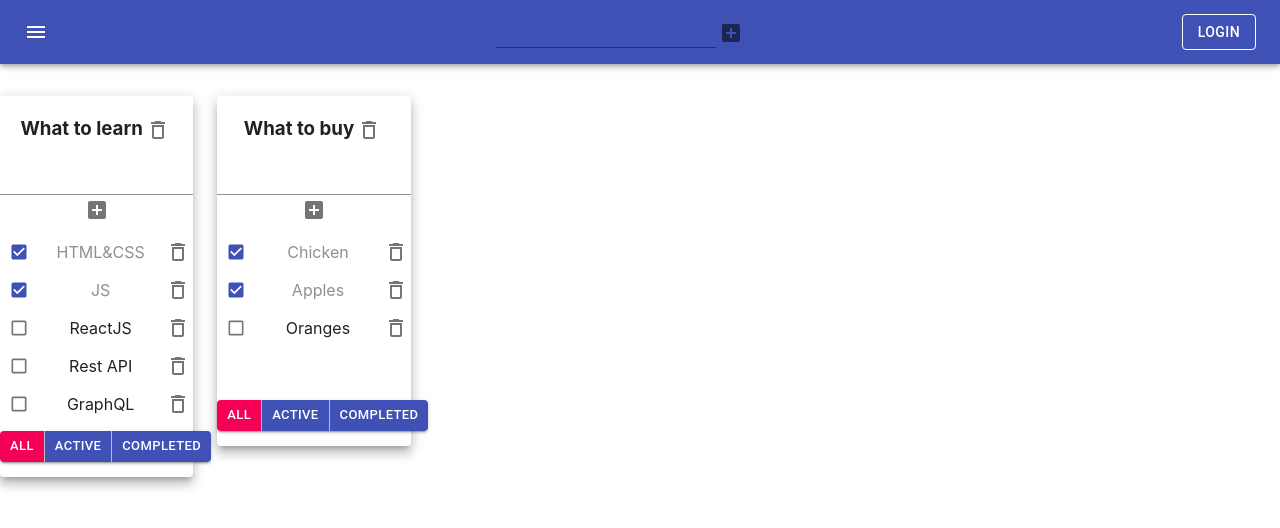
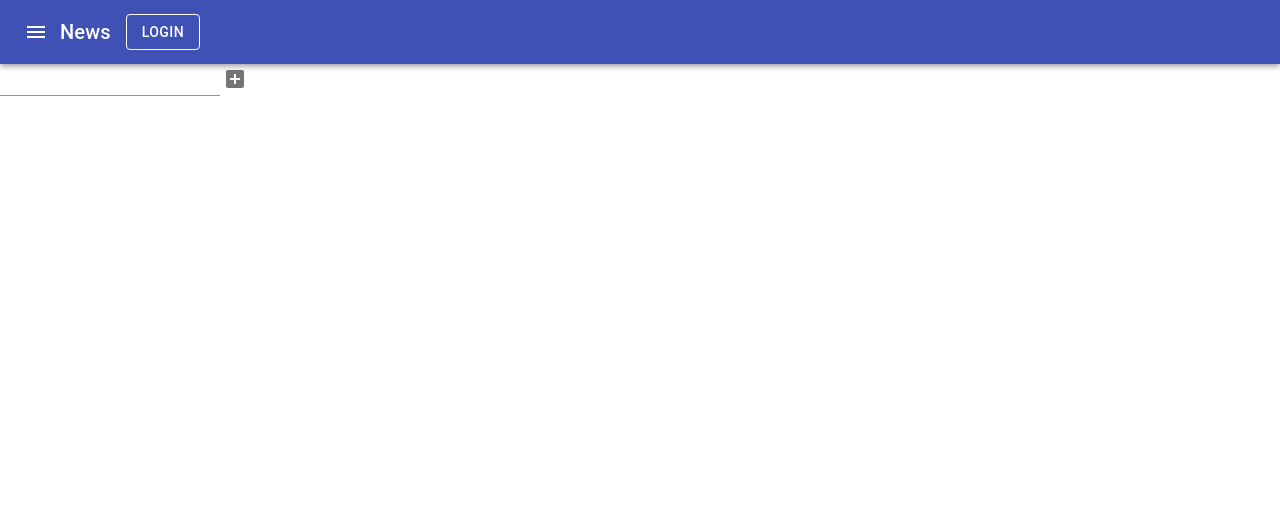
Before and after one commit to GvinP/todolist, a React (Create React App) app: page / in a window 1280 px wide. Shown: the top 528 px of the page. Built offline with nearby package versions, Linux system fonts and the light colour scheme.

Commit message:
useCallback, React.memo

```diff
--- a/src/AddItemForm.tsx
+++ b/src/AddItemForm.tsx
@@ -6,7 +6,8 @@ type AddItemFormType = {
     addItem: (title: string) => void
 }
 
-export function AddItemForm(props: AddItemFormType) {
+export const AddItemForm = React.memo((props: AddItemFormType) => {
+    console.log('AddItemForm')
     let [title, setTitle] = useState("")
     let [error, setError] = useState<string | null>(null)
 
@@ -22,7 +23,9 @@ export function AddItemForm(props: AddItemFormType) {
         setTitle(e.currentTarget.value)
     }
     const onKeyPressHandler = (e: KeyboardEvent<HTMLInputElement>) => {
-        setError(null);
+        if (error !== null) {
+            setError(null)
+        }
         if (e.key === 'Enter') {
             addItem();
         }
@@ -33,14 +36,8 @@ export function AddItemForm(props: AddItemFormType) {
                    onKeyPress={onKeyPressHandler}
                    error={!!error}
                    helperText={error}/>
-        {/*    <input value={title}*/}
-        {/*       onChange={onChangeHandler}*/}
-        {/*       onKeyPress={onKeyPressHandler}*/}
-        {/*       className={error ? "error" : ""}*/}
-        {/*/>*/}
         <IconButton onClick={addItem} size={"small"}>
             <AddBox/>
         </IconButton>
-        {/*{error && <div className="error-message">{error}</div>}*/}
     </div>
-}
+})
--- a/src/App.tsx
+++ b/src/App.tsx
@@ -1,7 +1,6 @@
-import React from 'react';
+import React, {useCallback} from 'react';
 import './App.css';
 import {Todolist} from './Todolist';
-import {v1} from 'uuid';
 import {AddItemForm} from "./AddItemForm";
 import {AppBar, Button, Grid, IconButton, Paper, Toolbar, Typography} from "@material-ui/core";
 import {Menu} from "@material-ui/icons";
@@ -28,63 +27,52 @@ export type TasksType = {
 }
 
 function App() {
-
+    console.log('App')
     const dispatch = useDispatch()
     const tasks = useSelector<AppStateType, TasksType>(state => state.tasks)
     const todolists = useSelector<AppStateType, Array<TodolistType>>(state => state.todolists)
 
 
-    function removeTask(todolistId: string, id: string) {
+    const removeTask = useCallback((todolistId: string, id: string) => {
         dispatch(removeTaskAC(todolistId, id))
-    }
+    }, [dispatch])
 
-    function addTask(todolistId: string, title: string) {
+    const addTask = useCallback((todolistId: string, title: string) => {
         dispatch(addTaskAC(todolistId, title))
-    }
+    }, [dispatch])
 
-    function addTodolist(title: string) {
-        const newTodolistID = v1()
-        const action = addTodolistAC(newTodolistID, title)
-        dispatch(action)
-    }
+    const addTodolist = useCallback((title: string) => {
+        dispatch(addTodolistAC(title))
+    }, [dispatch])
 
-    function changeStatus(todolistId: string, taskId: string, isDone: boolean) {
+    const changeStatus = useCallback((todolistId: string, taskId: string, isDone: boolean) => {
         dispatch(changeTaskStatusAC(todolistId, taskId, isDone))
-    }
+    }, [dispatch])
 
-    function changeTaskTitle(todolistId: string, taskId: string, title: string) {
+    const changeTaskTitle = useCallback((todolistId: string, taskId: string, title: string) => {
         dispatch(changeTaskTitleAC(todolistId, taskId, title))
-    }
+    }, [dispatch])
 
-    function changeTodolistTitle(todolistId: string, title: string) {
+    const changeTodolistTitle = useCallback((todolistId: string, title: string) => {
         dispatch(changeTodolistTitleAC(todolistId, title))
-    }
+    }, [dispatch])
 
-    function changeFilter(todolistId: string, value: FilterValuesType) {
+    const changeFilter = useCallback((todolistId: string, value: FilterValuesType) => {
         dispatch(changeFilterAC(todolistId, value))
-    }
+    }, [dispatch])
 
-    function removeTodolist(todolistId: string) {
-        const action = removeTodolistAC(todolistId)
-        dispatch(action)
-    }
+    const removeTodolist = useCallback((todolistId: string) => {
+        dispatch(removeTodolistAC(todolistId))
+    }, [dispatch])
 
     let mappedTodolists = todolists.map(el => {
-        let tasksForTodolist = tasks[el.id];
-
-        if (el.filter === "active") {
-            tasksForTodolist = tasks[el.id].filter(t => !t.isDone);
-        }
-        if (el.filter === "completed") {
-            tasksForTodolist = tasks[el.id].filter(t => t.isDone);
-        }
-        return <Grid item xs={2}>
-            <Paper elevation={8} style={{textAlign: "center"}}>
+        return <Grid item xs={3}>
+            <Paper elevation={8} style={{minWidth: "230px", textAlign: "center"}}>
                 <Todolist
                     key={el.id}
                     todolistId={el.id}
                     title={el.title}
-                    tasks={tasksForTodolist}
+                    tasks={tasks[el.id]}
                     removeTask={removeTask}
                     changeFilter={changeFilter}
                     addTask={addTask}
@@ -100,16 +88,17 @@ function App() {
     return (
         <>
             <AppBar position="static">
-                <Toolbar style={{justifyContent: "space-between"}}>
+                <Toolbar>
                     <IconButton edge="start" color="inherit" aria-label="menu">
                         <Menu/>
                     </IconButton>
                     <Typography variant="h6">
-                        <AddItemForm addItem={addTodolist}/>
+                        News
                     </Typography>
-                    <Button color="inherit" variant={"outlined"}>Login</Button>
+                    <Button color="inherit" variant={"outlined"} style={{marginLeft: '15px'}}>Login</Button>
                 </Toolbar>
             </AppBar>
+            <AddItemForm addItem={addTodolist}/>
             <Grid container spacing={3} style={{marginTop: "20px"}}>
                 {mappedTodolists}
             </Grid>
--- a/src/EditableSpan.tsx
+++ b/src/EditableSpan.tsx
@@ -6,7 +6,8 @@ type EditableSpanPropsType = {
     className?: string
 }
 
-export function EditableSpan(props: EditableSpanPropsType) {
+export const EditableSpan = React.memo( (props: EditableSpanPropsType) => {
+    console.log('EditableSpan')
     let [editMode, setEditMode] = useState<boolean>(false)
     let [title, setTitle] = useState('')
     const onClickEditModeHandler = () => {
@@ -22,4 +23,4 @@ export function EditableSpan(props: EditableSpanPropsType) {
         <input value={title} onBlur={onClickViewModeHandler}
                onChange={onChangeHandler} autoFocus/>
         : <span onDoubleClick={onClickEditModeHandler} className={props.className}>{props.title}</span>
-}
+})
--- /dev/null
+++ b/src/Task.tsx
@@ -0,0 +1,34 @@
+import {TaskType} from "./App";
+import React, {ChangeEvent, useCallback} from "react";
+import {Checkbox, IconButton, ListItem} from "@material-ui/core";
+import {EditableSpan} from "./EditableSpan";
+import {DeleteOutline} from "@material-ui/icons";
+
+type TaskPropsType = {
+    changeTaskStatus: (todolistId: string, taskId: string, isDone: boolean) => void
+    changeTaskTitle: (todolistId: string, taskId: string, title: string) => void
+    removeTask: (todolistId: string, taskId: string) => void
+    todolistId: string
+    task: TaskType
+}
+export const Task = React.memo((props: TaskPropsType) => {
+    console.log('Task')
+    const onClickHandler = useCallback( () => props.removeTask(props.todolistId, props.task.id),[props.removeTask, props.todolistId, props.task.id])
+    const onChangeHandler = useCallback( (e: ChangeEvent<HTMLInputElement>) => {
+        props.changeTaskStatus(props.todolistId, props.task.id, e.currentTarget.checked);
+    },[props.changeTaskStatus, props.todolistId, props.task.id])
+    const onChangeTaskTitleHandler = useCallback( (title: string) => {
+        props.changeTaskTitle(props.todolistId, props.task.id, title);
+    },[props.changeTaskTitle, props.todolistId])
+
+    return <ListItem key={props.task.id} style={{padding: '0', justifyContent: 'space-between'}}>
+        <Checkbox size={"small"}
+                  color={"primary"}
+                  onChange={onChangeHandler} checked={props.task.isDone}/>
+        <EditableSpan title={props.task.title} onChange={onChangeTaskTitleHandler}
+                      className={props.task.isDone ? "is-done" : ""}/>
+        <IconButton onClick={onClickHandler} size={"small"}>
+            <DeleteOutline/>
+        </IconButton>
+    </ListItem>
+})
--- a/src/Todolist.tsx
+++ b/src/Todolist.tsx
@@ -1,9 +1,10 @@
-import React, {ChangeEvent} from 'react';
+import React, {useCallback} from 'react';
 import {FilterValuesType, TaskType} from './App';
 import {AddItemForm} from "./AddItemForm";
 import {EditableSpan} from "./EditableSpan";
-import {Button, ButtonGroup, Checkbox, IconButton, List, ListItem} from "@material-ui/core";
+import {Button, ButtonGroup, IconButton, List} from "@material-ui/core";
 import {DeleteOutline} from "@material-ui/icons";
+import {Task} from "./Task";
 
 
 type PropsType = {
@@ -20,15 +21,25 @@ type PropsType = {
     removeTodolist: (todolistId: string) => void
 }
 
-export function Todolist(props: PropsType) {
-    const addTask = (title: string) => {
+export const Todolist = React.memo((props: PropsType) => {
+    console.log('Todolist')
+
+    const addTask = useCallback((title: string) => {
         props.addTask(props.todolistId, title.trim());
+    }, [props.addTask, props.todolistId])
+    const onAllClickHandler = useCallback(() => props.changeFilter(props.todolistId, "all"), [props.changeFilter, props.todolistId])
+    const onActiveClickHandler = useCallback(() => props.changeFilter(props.todolistId, "active"), [props.changeFilter, props.todolistId])
+    const onCompletedClickHandler = useCallback(() => props.changeFilter(props.todolistId, "completed"), [props.changeFilter, props.todolistId])
+    const changeTodolistTitle = useCallback((title: string) => {
+        props.changeTodolistTitle(props.todolistId, title)
+    }, [props.changeTodolistTitle, props.todolistId])
+
+    let tasksForTodolist = props.tasks
+    if (props.filter === "active") {
+        tasksForTodolist = props.tasks.filter(t => !t.isDone);
     }
-    const onAllClickHandler = () => props.changeFilter(props.todolistId, "all");
-    const onActiveClickHandler = () => props.changeFilter(props.todolistId, "active");
-    const onCompletedClickHandler = () => props.changeFilter(props.todolistId, "completed")
-    const changeTodolistTitle = (title: string) => {
-        props.changeTodolistTitle(props.todolistId, title)
+    if (props.filter === "completed") {
+        tasksForTodolist = props.tasks.filter(t => t.isDone);
     }
 
     return <div style={{minHeight: "350px", display: "flex", flexDirection: "column", justifyContent: "space-between"}}>
@@ -41,25 +52,13 @@ export function Todolist(props: PropsType) {
             <AddItemForm addItem={addTask}/>
             <List>
                 {
-                    props.tasks.map(t => {
-                        const onClickHandler = () => props.removeTask(props.todolistId, t.id)
-                        const onChangeHandler = (e: ChangeEvent<HTMLInputElement>) => {
-                            props.changeTaskStatus(props.todolistId, t.id, e.currentTarget.checked);
-                        }
-                        const onChangeTaskTitleHandler = (title: string) => {
-                            props.changeTaskTitle(props.todolistId, t.id, title);
-                        }
-
-                        return <ListItem key={t.id} style={{padding: '0', justifyContent: 'space-between'}}>
-                            <Checkbox size={"small"}
-                                      color={"primary"}
-                                      onChange={onChangeHandler} checked={t.isDone}/>
-                            <EditableSpan title={t.title} onChange={onChangeTaskTitleHandler}
-                                          className={t.isDone ? "is-done" : ""}/>
-                            <IconButton onClick={onClickHandler} size={"small"}>
-                                <DeleteOutline/>
-                            </IconButton>
-                        </ListItem>
+                    tasksForTodolist.map(t => {
+                        return <Task task={t}
+                                     removeTask={props.removeTask}
+                                     changeTaskTitle={props.changeTaskTitle}
+                                     todolistId={props.todolistId}
+                                     changeTaskStatus={props.changeTaskStatus}
+                                     key={t.id}/>
                     })
                 }
             </List>
@@ -82,4 +81,4 @@ export function Todolist(props: PropsType) {
             </Button>
         </ButtonGroup>
     </div>
-}
+})
--- a/src/reducers/taskReducer.ts
+++ b/src/reducers/taskReducer.ts
@@ -71,18 +71,18 @@ export const todolistId1 = v1()
 export const todolistId2 = v1()
 
 const tasksInitialState: TasksType = {
-    [todolistId1]: [
-        {id: v1(), title: "HTML&CSS", isDone: true},
-        {id: v1(), title: "JS", isDone: true},
-        {id: v1(), title: "ReactJS", isDone: false},
-        {id: v1(), title: "Rest API", isDone: false},
-        {id: v1(), title: "GraphQL", isDone: false},
-    ],
-    [todolistId2]: [
-        {id: v1(), title: "Chicken", isDone: true},
-        {id: v1(), title: "Apples", isDone: true},
-        {id: v1(), title: "Oranges", isDone: false}
-    ]
+    // [todolistId1]: [
+    //     {id: v1(), title: "HTML&CSS", isDone: true},
+    //     {id: v1(), title: "JS", isDone: true},
+    //     {id: v1(), title: "ReactJS", isDone: false},
+    //     {id: v1(), title: "Rest API", isDone: false},
+    //     {id: v1(), title: "GraphQL", isDone: false},
+    // ],
+    // [todolistId2]: [
+    //     {id: v1(), title: "Chicken", isDone: true},
+    //     {id: v1(), title: "Apples", isDone: true},
+    //     {id: v1(), title: "Oranges", isDone: false}
+    // ]
 }
 
 export const taskReducer = (state = tasksInitialState, action: allActionsType): TasksType => {
--- a/src/reducers/todolistReducer.ts
+++ b/src/reducers/todolistReducer.ts
@@ -1,5 +1,6 @@
 import {FilterValuesType, TodolistType} from "../App";
 import {todolistId1, todolistId2} from "./taskReducer";
+import {v1} from "uuid";
 
 export const ADD_TODOLIST = 'ADD-TODOLIST'
 export const REMOVE_TODOLIST = 'REMOVE-TODOLIST'
@@ -32,7 +33,8 @@ type changeFilterActionType = {
     todolistId: string
     value: FilterValuesType
 }
-export const addTodolistAC = (newTodolistId: string, title: string):addTodolistActionType => {
+export const addTodolistAC = (title: string):addTodolistActionType => {
+    const newTodolistId = v1()
     return {
         type: ADD_TODOLIST,
         newTodolistId: newTodolistId,
@@ -60,8 +62,8 @@ export const changeFilterAC = (todolistId: string, value: FilterValuesType):chan
     }
 }
 const todolistsInitialState: Array<TodolistType> = [
-    {id: todolistId1, title: "What to learn", filter: 'all'},
-    {id: todolistId2, title: "What to buy", filter: 'all'}
+    // {id: todolistId1, title: "What to learn", filter: 'all'},
+    // {id: todolistId2, title: "What to buy", filter: 'all'}
 ]
 
 export const todolistReducer = (state= todolistsInitialState, action: allActionsType): Array<TodolistType> => {
```
Also changed, not shown: src/Button.tsx (deleted, +0 -18 lines), package.json (line endings or trailing spaces), 2 other files (tests, documents, lock files or other folders).
